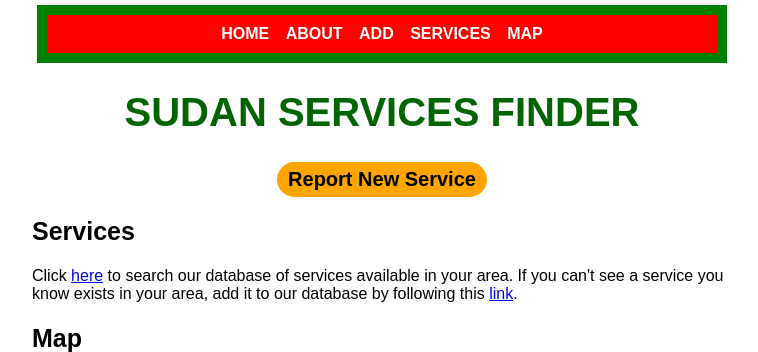
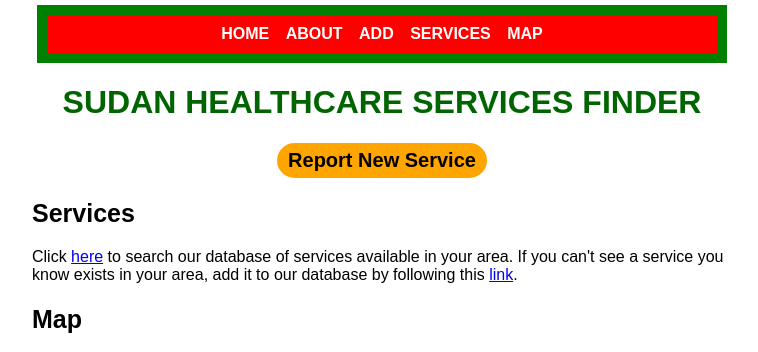
Before and after one commit to jjcato9/sudan_crowdsourcing, a plain HTML site: page index.html in a window 1280 px wide. Shown: the top 352 px of the page, without its empty margins (258-1016 px from the left). Drawn offline with Linux system fonts and the light colour scheme.

Commit message:
changed title

```diff
--- a/index.html
+++ b/index.html
@@ -13,7 +13,7 @@
       <a href = 'map.html'>Map</a>
     </div>
     <div id = 'main title' class = 'main title'>
-      <h1>SUDAN SERVICES FINDER</h1>
+      <h1>SUDAN HEALTHCARE SERVICES FINDER</h1>
     </div>
     <div id = 'add' class = 'add'>
       <button onclick="location.href='add.html'" type="button" class = 'button'>
--- a/styles.css
+++ b/styles.css
@@ -14,7 +14,7 @@ body {
 h1 {
   color: darkgreen;
   text-align: center;
-  font-size: 40px;
+  font-size: 32px;
 }
 
 h2 {
```
